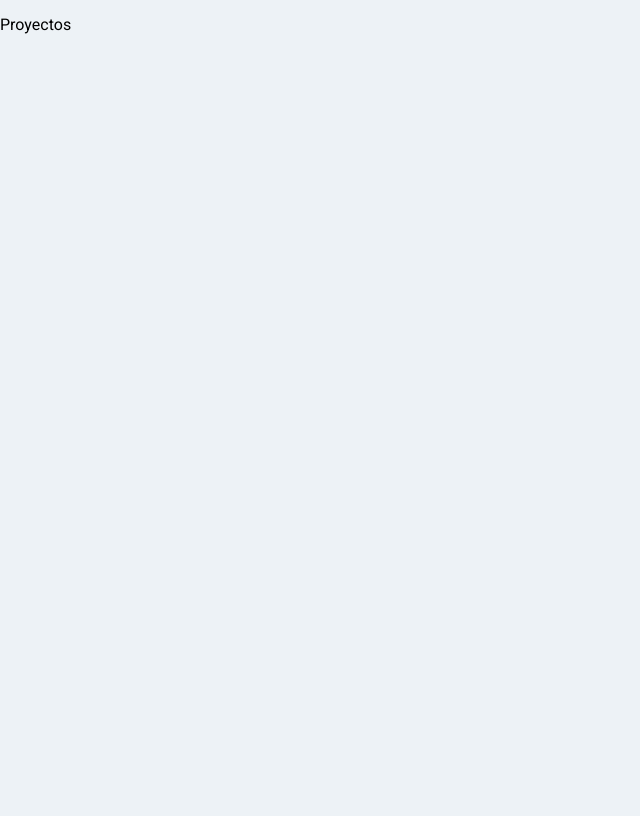
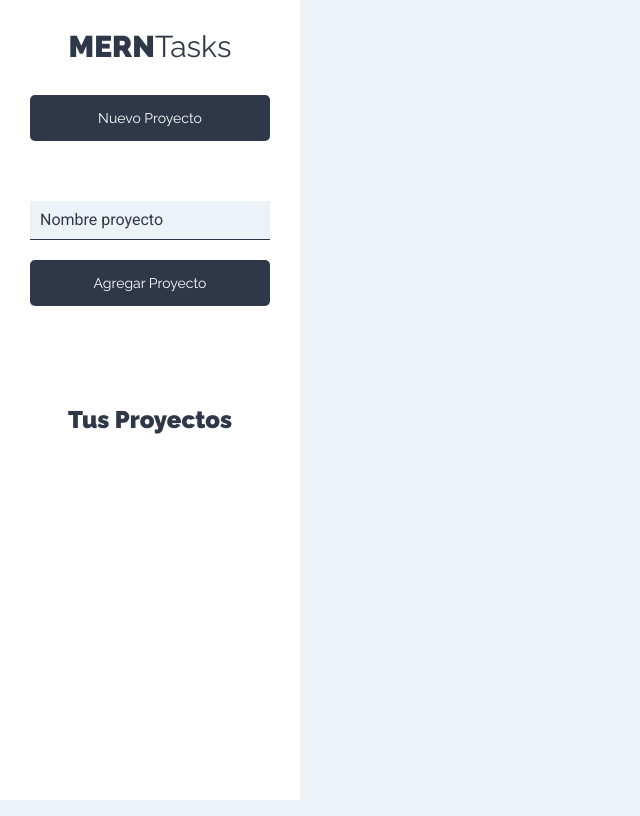
Before and after one commit to byRedHunter/mern-task-front, a React (Create React App) app: page /proyectos in a window 1280 px wide. Shown: the whole page, without its empty margins (0-640 px from the left). Built offline with nearby package versions, Linux system fonts and the light colour scheme.

Commit message:
crear sidebar

```diff
--- /dev/null
+++ b/src/components/layout/Sidebar.js
@@ -0,0 +1,18 @@
+import React from 'react'
+import { NuevoProyecto } from '../proyectos/NuevoProyecto'
+
+export const Sidebar = () => {
+	return (
+		<aside>
+			<h1>
+				MERN<span>Tasks</span>
+			</h1>
+
+			<NuevoProyecto />
+
+			<div className='proyectos'>
+				<h2>Tus Proyectos</h2>
+			</div>
+		</aside>
+	)
+}
--- /dev/null
+++ b/src/components/proyectos/NuevoProyecto.js
@@ -0,0 +1,26 @@
+import React from 'react'
+
+export const NuevoProyecto = () => {
+	return (
+		<>
+			<button type='button' className='btn btn-block btn-primario'>
+				Nuevo Proyecto
+			</button>
+
+			<form className='formulario-nuevo-proyecto'>
+				<input
+					type='text'
+					className='input-text'
+					placeholder='Nombre proyecto'
+					name='nombre'
+				/>
+
+				<input
+					type='submit'
+					className='btn btn-primario btn-block'
+					value='Agregar Proyecto'
+				/>
+			</form>
+		</>
+	)
+}
--- a/src/components/proyectos/Proyectos.js
+++ b/src/components/proyectos/Proyectos.js
@@ -1,9 +1,16 @@
 import React from 'react'
+import { Sidebar } from '../layout/Sidebar'
 
 export const Proyectos = () => {
 	return (
-		<div>
-			<p>Proyectos</p>
+		<div className='contenedor-app'>
+			<Sidebar />
+
+			<section className='seccion-principal'>
+				<main>
+					<div className='contenedor-tareas'></div>
+				</main>
+			</section>
 		</div>
 	)
 }
```
